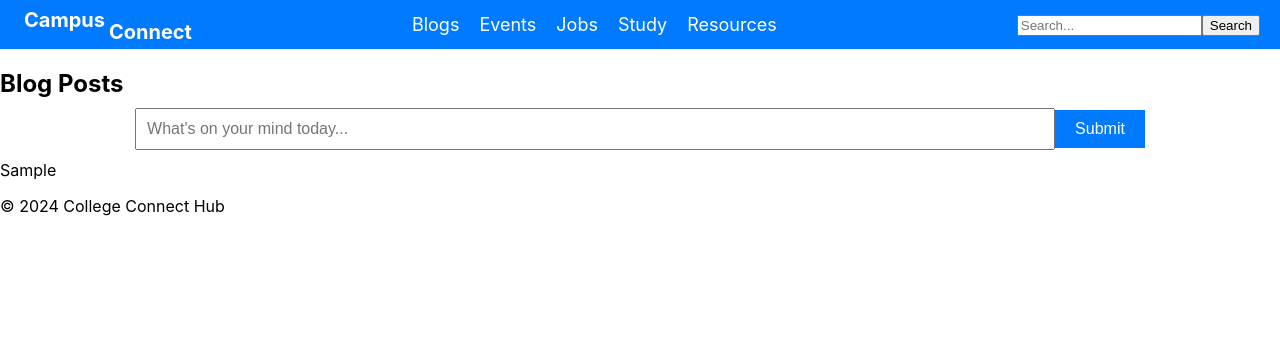
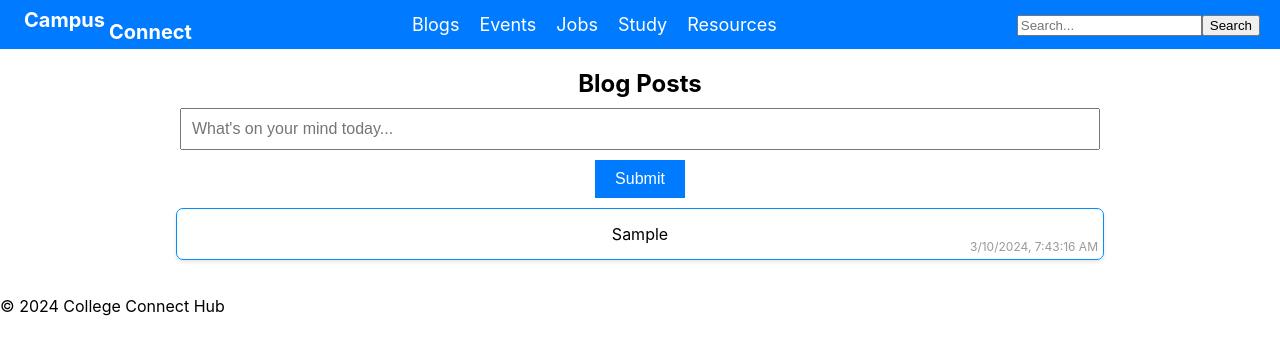
Before and after one commit to elijahbigk77/campus-connect, a React (Create React App) app: page / in a window 1280 px wide. Both pictures are taken after typing "Sample" into the empty fields and a click on the button "Submit". Shown: the top 354 px of the page. Built offline with nearby package versions, Linux system fonts and the light colour scheme.

Commit message:
Blog posts can be submitted

```diff
--- a/src/components/BlogPostListComponent.css
+++ b/src/components/BlogPostListComponent.css
@@ -1,6 +1,7 @@
 /* BlogPostListComponent.css */
 .blog-post-list {
   margin-top: 20px;
+  text-align: center;
 }
 
 .blog-post-list h2 {
@@ -9,7 +10,9 @@
 }
 
 .blog-post-list form {
-    text-align: center;
+  display: flex;
+  flex-direction: column;
+  align-items: center;
 }
 
 .blog-post-list input[type="text"] {
@@ -31,3 +34,54 @@
 .blog-post-list button:hover {
   background-color: #0056b3;
 }
+
+.blog-post-list ul {
+  list-style: none;
+  padding: 0;
+  margin: 0;
+  display: flex;
+  flex-direction: column-reverse; /* Display items in a column, starting from the bottom */
+}
+
+.blog-post-list li {
+  background-color: #fff;
+  border: 1px solid #0091ff;
+  border-radius: 7px;
+  padding: 15px;
+  margin-bottom: 20px;
+  margin-top: 10px;
+  box-shadow: 0 2px 4px rgba(0, 0, 0, 0.1);
+  width: 70%;
+  margin-left: auto; /* Center the display box */
+  margin-right: auto; /* Center the display box */
+  position: relative; /* Relative positioning for the overlay */
+}
+
+.blog-post-list li::after {
+  content: '';
+  position: absolute;
+  top: 0;
+  left: 0;
+  width: 100%;
+  height: 100%;
+  background-color: rgba(128, 174, 245, 0.5); /* Light overlay */
+  opacity: 0; /* Initially hidden */
+  transition: opacity 0.3s ease; /* Smooth transition */
+}
+
+.blog-post-list li:hover::after {
+  opacity: 1; /* Show overlay on hover */
+}
+
+.blog-post-list li p {
+  margin: 0;
+  font-size: 16px;
+}
+
+.timestamp {
+    font-size: 12px;
+    color: #999;
+    position: absolute;
+    bottom: 5px;
+    right: 5px;
+}
--- a/src/components/BlogPostListComponent.js
+++ b/src/components/BlogPostListComponent.js
@@ -9,7 +9,8 @@ const BlogPostListComponent = () => {
   const handleSubmit = (e) => {
     e.preventDefault();
     if (inputText.trim() !== '') {
-      setBlogPosts([...blogPosts, inputText]);
+      const timestamp = new Date().toLocaleString(); // Get current date and time
+      setBlogPosts([{ text: inputText, timestamp }, ...blogPosts]); // Add new post with timestamp
       setInputText('');
     }
   };
@@ -27,8 +28,11 @@ const BlogPostListComponent = () => {
         <button type="submit">Submit</button>
       </form>
       <ul>
-        {blogPosts.map((post, index) => (
-          <li key={index}>{post}</li>
+        {blogPosts.slice(0).reverse().map((post, index) => ( // Reverse the order of blogPosts
+          <li key={index}>
+            <p>{post.text}</p>
+            <span className="timestamp">{post.timestamp}</span> {/* Display timestamp */}
+          </li>
         ))}
       </ul>
     </div>
```
Lines whose indentation alone changed are shown as unchanged.
